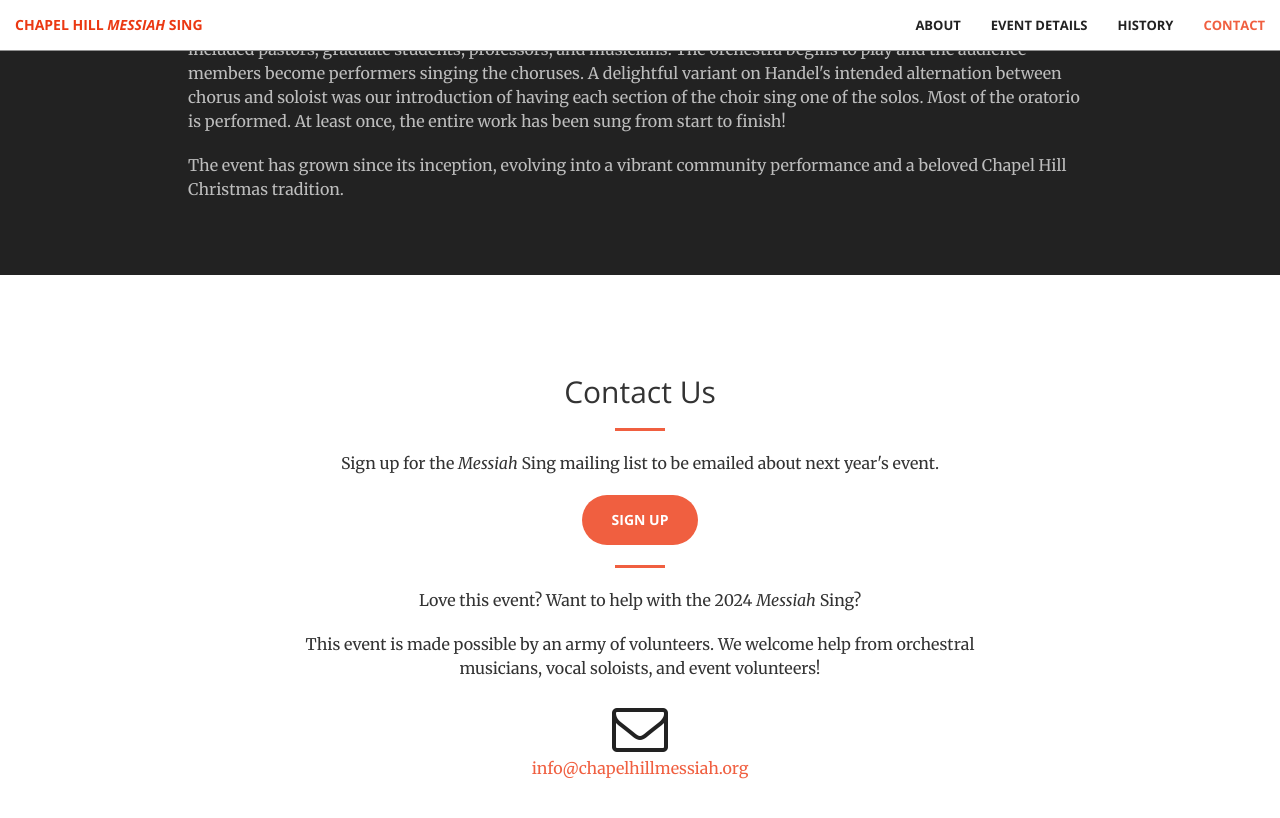
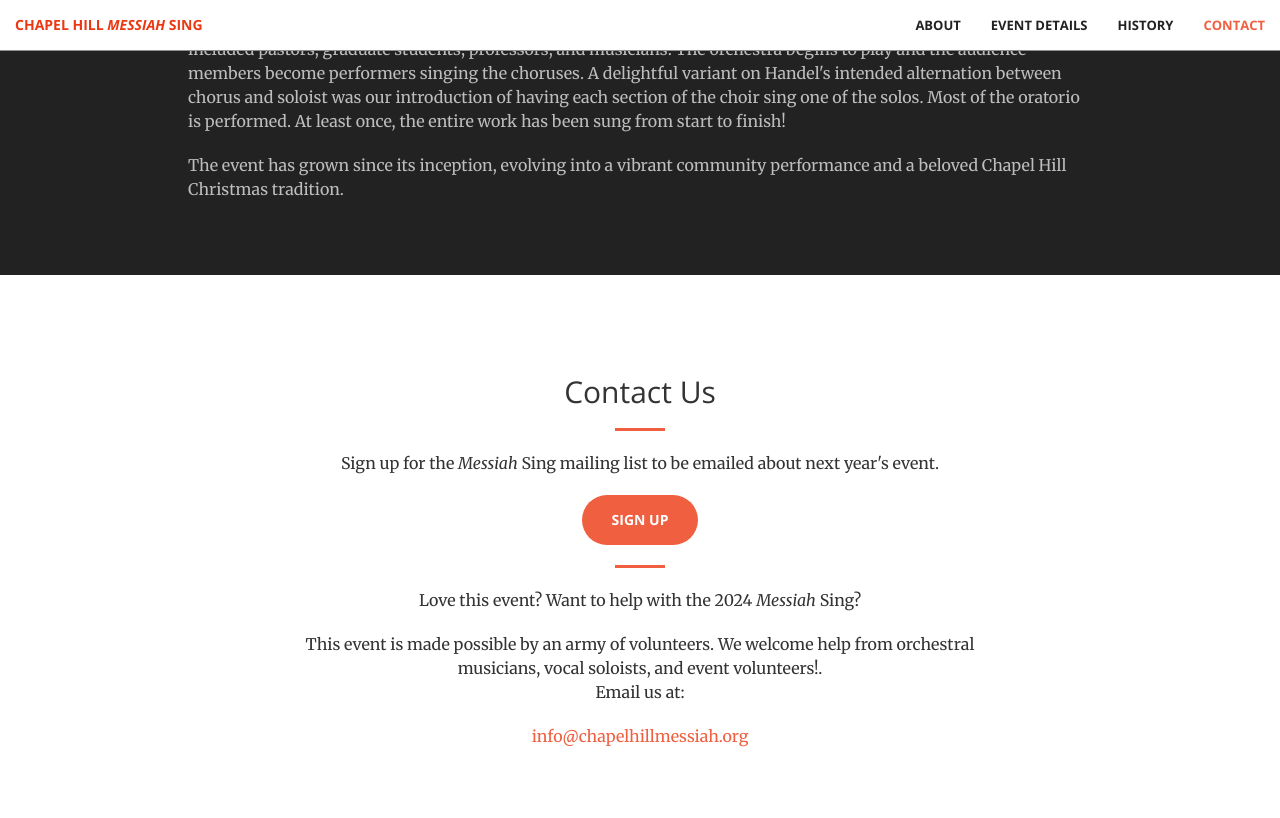
Before and after one commit to chapelhillmessiah/chapelhillmessiah.github.io, a Jekyll site: the page built from index.html, in a window 1280 px wide and 900 px high, scrolled down 2695 px. Shown: the top 818 px of the window. Built offline with Jekyll 4.4.1, drawn with Linux system fonts in a browser that asks for light colours.

Commit message:
[contact.html] add email us at text in invitation to help

```diff
--- a/_includes/contact.html
+++ b/_includes/contact.html
@@ -8,7 +8,8 @@
                 <a href="https://forms.gle/7ZVjW8Bf9gYD95Tf9" class="btn btn-primary btn-xl">Sign Up</a>
                 <hr class="primary">
                 <p>Love this event? Want to help with the 2024 <i>Messiah</i> Sing?</p>
-                <p>This event is made possible by an army of volunteers. We welcome help from orchestral musicians, vocal soloists, and event volunteers!</p>
+                <p>This event is made possible by an army of volunteers. We welcome help from orchestral musicians, vocal soloists, and event volunteers!. <br>
+                    Email us at:</p>
             </div>
             <!--
         <div class="col-lg-2 col-lg-offset-2 text-center">
@@ -21,7 +22,9 @@
         <!-- <div class="col-lg-2 col-lg-offset-1 text-center"> --!>
         <div class="col-lg-8 col-lg-offset-2 text-center">
             <a href="mailto:{{ site.email }}">
+            <!--
             <i class="fa fa-envelope-o fa-3x wow bounceIn" data-wow-delay=".1s"></i>
+            --!>
                 <p>{{ site.email }}</p>
             </a>
         </div>
```
